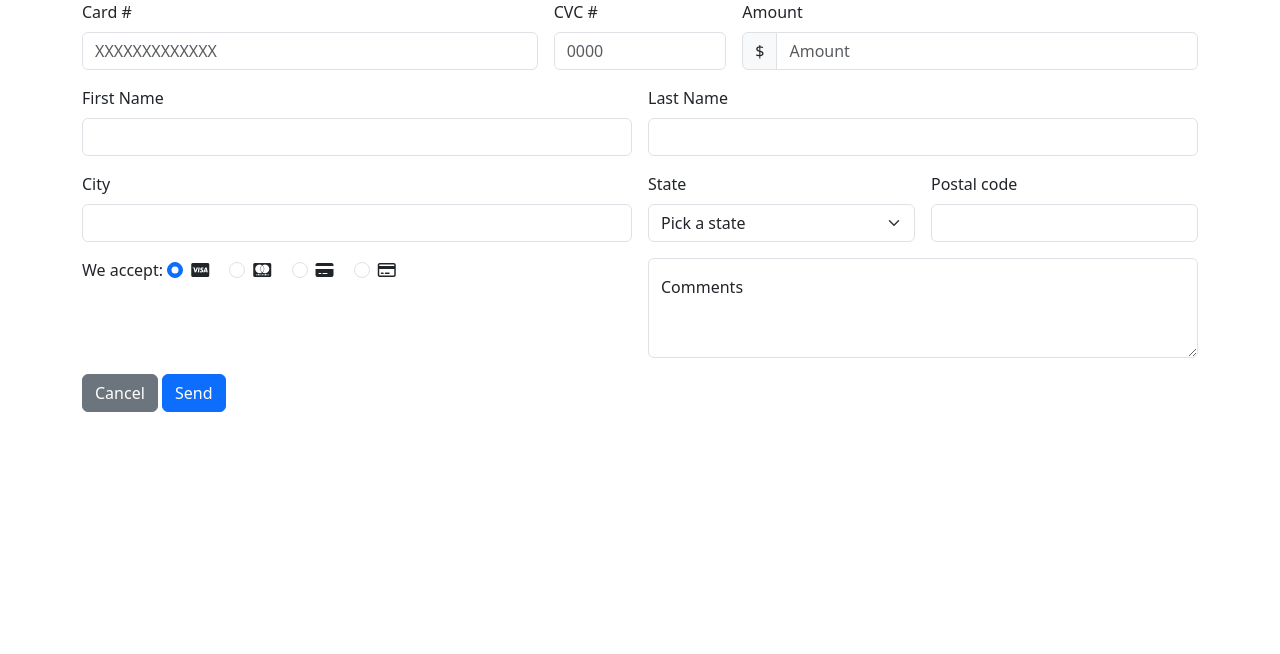
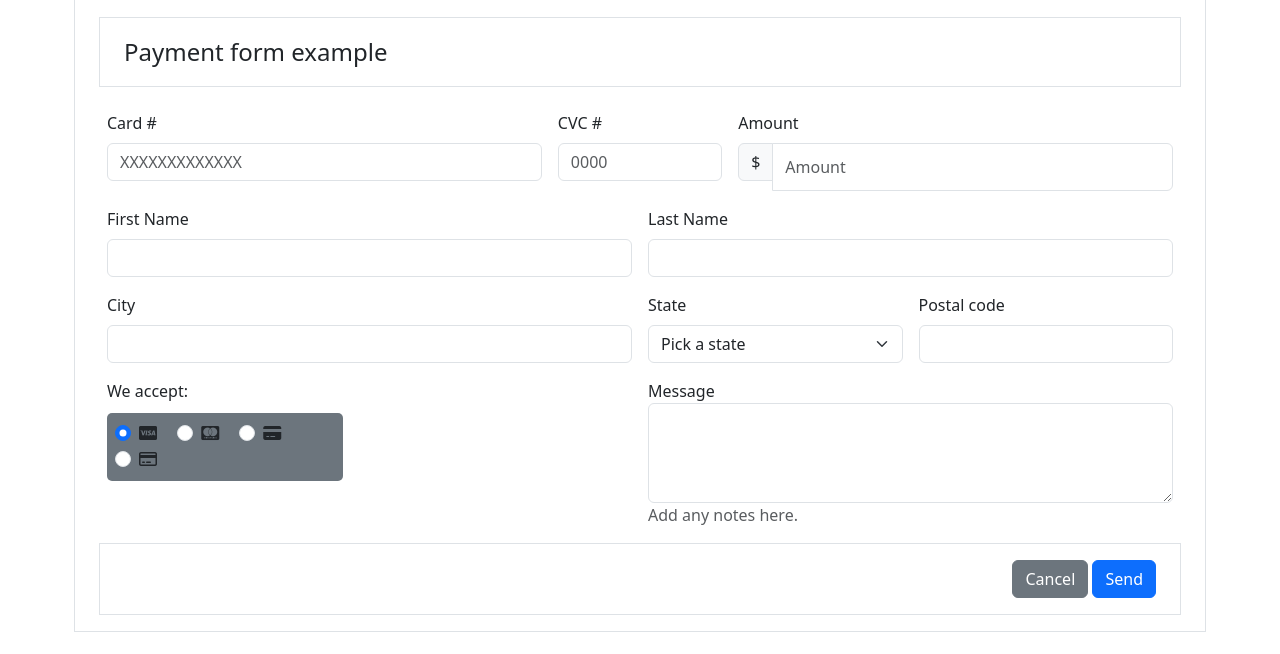
Before and after one commit to Nadia-2025/Form-HTML5-, a plain HTML site: page index.html in a window 1280 px wide. Drawn offline with nearby package versions, Linux system fonts and the light colour scheme.

Commit message:
Add CSS and Bootstrap classes for better layout

```diff
--- a/index.html
+++ b/index.html
@@ -10,37 +10,40 @@
 </head>
 <body>
     <div class="container">
-        <form class="row g-3">
+
+        <form>
+            <fieldset class="row g-3 border py-3 px-4">
+                <legend class="border py-3 px-4">Payment form example</legend>
                 <div class="col-md-5">
                     <label for="inputCard" class="form-label">Card #</label>
                     <input type="number" class="form-control" id="inputCard" placeholder="XXXXXXXXXXXXX">
                 </div>
                 <div class="col-md-2">
                     <label for="inputCvc" class="form-label">CVC #</label>
-                <input type="nuember" class="form-control" id="inputCvc" placeholder="0000">
+                    <input type="nuember" class="form-control" id="inputCvc" placeholder="0000" required>
                 </div>
                 <div class="col-5">
                     <label for="inputCity" class="form-label">Amount</label>
                     <div class="input-group">
                         <span class="input-group-text">$</span>
-                    <input type="text" class="form-control" id="inputCity" aria-label="Amount (to the nearest dollar)" placeholder="Amount">
+                        <input type="text" class="form-control" id="inputCity" aria-label="Amount (to the nearest dollar)" placeholder="Amount" required>
                     </div>
                 </div>
                 <div class="col-md-6">
                     <label for="FirstName" class="form-label">First Name</label>
-                <input type="text" class="form-control" id="FirstName">
+                    <input type="text" class="form-control" id="FirstName" required>
                 </div>
                 <div class="col-md-6">
                     <label for="LastName" class="form-label">Last Name</label>
-                <input type="text" class="form-control" id="LastName">
+                    <input type="text" class="form-control" id="LastName" required>
                 </div>
                 <div class="col-6">
                     <label for="inputCity" class="form-label">City</label>
-                <input type="text" class="form-control" id="inputCity">
+                    <input type="text" class="form-control" id="inputCity" required>
                 </div>
                 <div class="col-3">
                     <label for="inputState" class="form-label">State</label>
-                <select class="form-select" id="inputState">
+                    <select class="form-select" id="inputState" required>
                         <option selected>Pick a state</option>
                         <option value="1">California</option>
                         <option value="2">Texas</option>
@@ -51,10 +54,11 @@
                 </div>
                 <div class="col-3">
                     <label for="inputCodigoPostal" class="form-label">Postal code</label>
-                <input type="text" class="form-control" id="inputCodigoPostal">
+                    <input type="text" class="form-control" id="inputCodigoPostal" required>
                 </div>
-            <div class="col-6">
-                <label for="" class="form-label">We accept:</label>
+                <div class="col-6 d-flex flex-column">
+                    <span>We accept:</span>
+                    <div class="form-check-wrapper bg-secondary p-2">
                         <div class="form-check form-check-inline">
                             <input class="form-check-input" type="radio" name="inlineRadioOptions" id="inlineRadio1" value="option1" checked>
                             <label class="form-check-label" for="inlineRadio1"><i class="fa-brands fa-cc-visa"></i></label>
@@ -72,16 +76,20 @@
                             <label class="form-check-label" for="inlineRadio4"><i class="fa-regular fa-credit-card"></i></label>
                         </div>
                     </div>
+                </div>
+
                 <div class="col-6">
                     <div class="form-floating">
-                    <textarea class="form-control" placeholder="Leave a comment here" id="floatingTextarea2" style="height: 100px"></textarea>
-                    <label for="floatingTextarea2">Comments</label>
+                        <span>Message</span>
+                        <textarea class="form-control" placeholder="Leave a comment here" id="floatingTextarea2" style="height: 100px" required></textarea>
+                        <span class="text-muted">Add any notes here.</span>
                     </div>
                 </div>
-            <div class="col-12">
+                <div class="col-12 text-end border py-3 px-4">
                     <button type="button" class="btn btn-secondary">Cancel</button>
                     <button type="submit" class="btn btn-primary">Send</button>
                 </div>
+            </fieldset>
         </form>
 
     </div>
--- a/style.css
+++ b/style.css
@@ -0,0 +1,7 @@
+.form-check-wrapper{
+    width: 45%;
+    border-radius: 5px
+}
+span{
+    margin-bottom: 10px
+}
```
Lines whose indentation alone changed are shown as unchanged.
